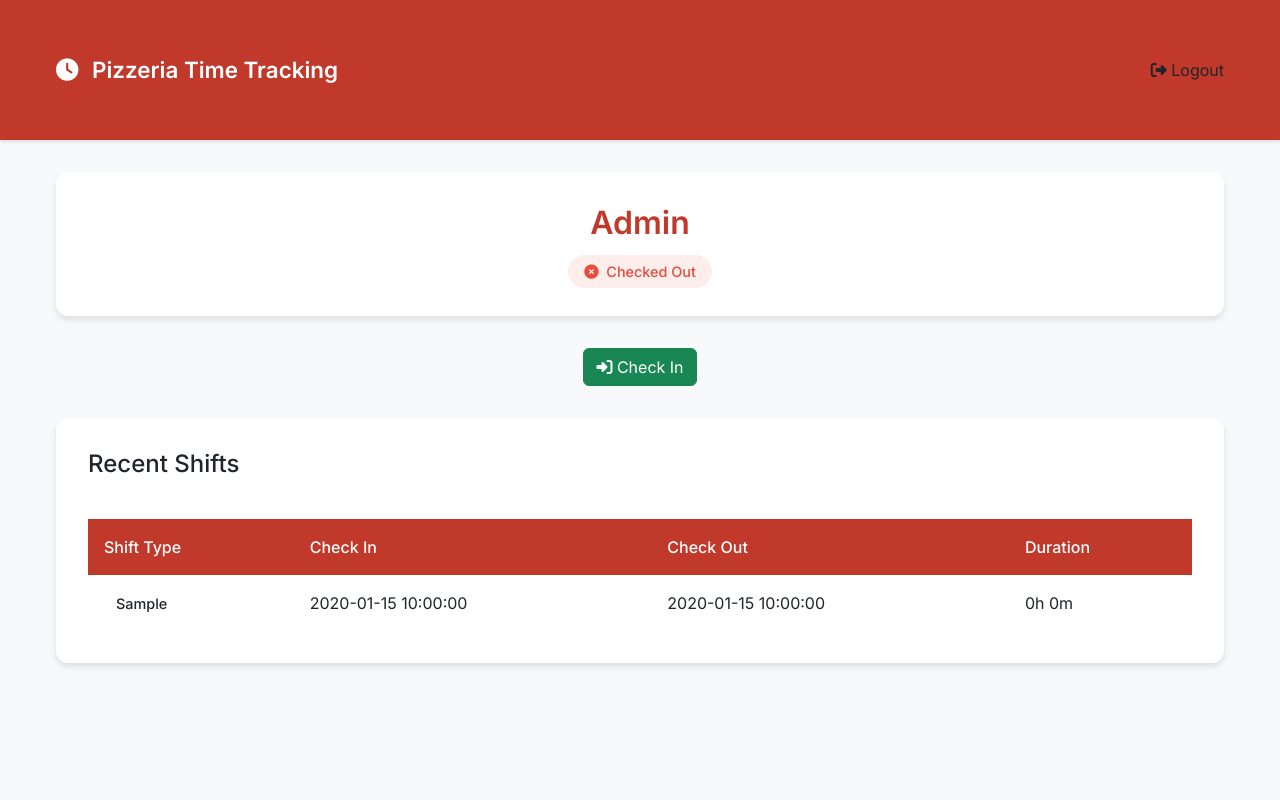
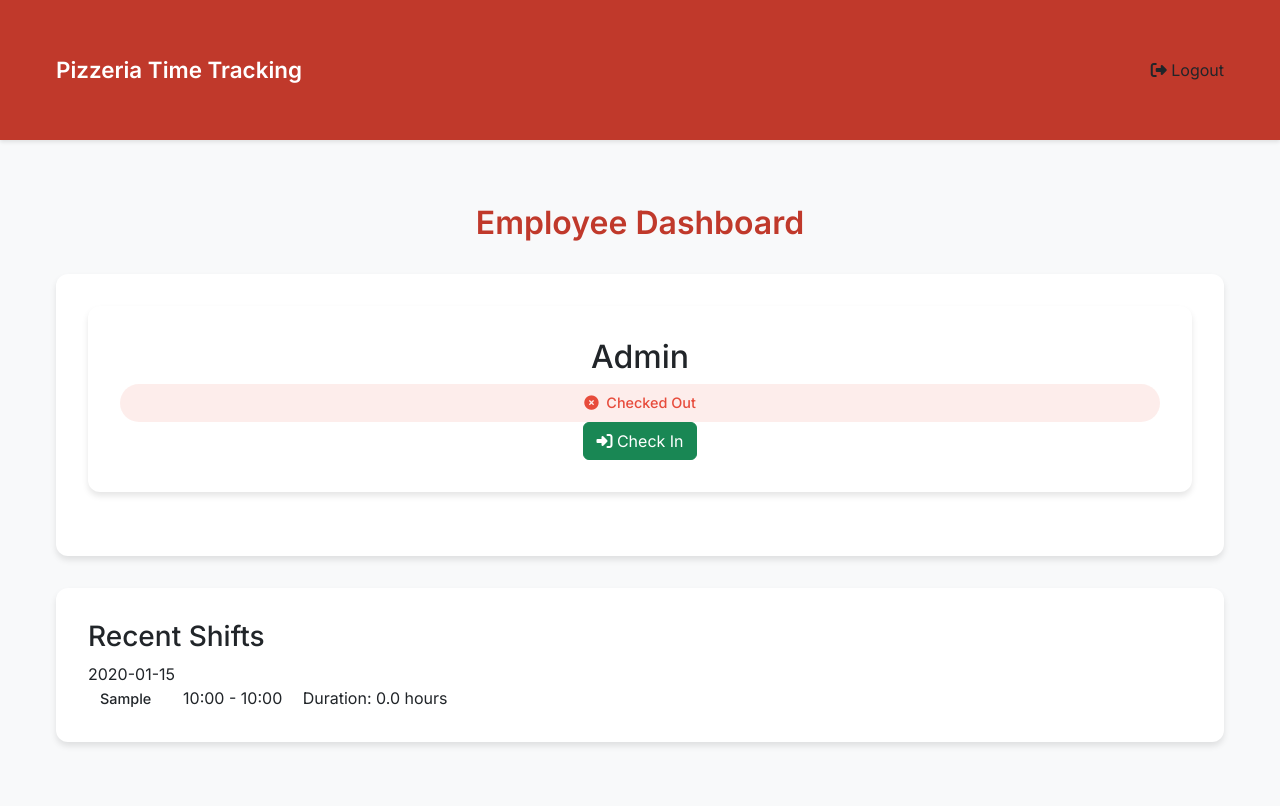
Before and after one commit to Andihoxhajj/Py-pizza, a Flask app: template templates/employee_dashboard.html in a window 1280 px wide. Before the commit the page ends 669 px from the top, so only its background shows below. Run offline with Flask 3, Linux system fonts and the light colour scheme; the template is opened without the code that fills it: values that come from a table or form of the project are taken from there, others are empty; tables that the repository leaves empty hold one stand-in row (values such as "Sample post").

Commit message:
Initial commit: Pizzeria Time Tracking System

```diff
--- a/app.py
+++ b/app.py
@@ -71,13 +71,6 @@ def validate_check_in(employee):
 
     if ongoing_shift:
         return False, "You have an ongoing shift"
-
-    # Check if within valid shift hours
-    current_time = datetime.now().time()
-    shift_hours = get_shift_hours()
-
-    if not (shift_hours['start'] <= current_time <= shift_hours['end']):
-        return False, f"Outside of shift hours ({shift_hours['start'].strftime('%I:%M %p')} - {shift_hours['end'].strftime('%I:%M %p')})"
 
     return True, "Can check in"
 
@@ -173,7 +166,14 @@ def employee_dashboard():
 @app.route('/admin/dashboard')
 @admin_required
 def admin_dashboard():
-    checked_in_employees = Employee.query.filter_by(checked_in=True).all()
+    # Get all checked-in employees with their latest check-in time
+    checked_in_employees = db.session.query(Employee).filter(Employee.checked_in == True).all()
+
+    # Debug print
+    print("\nChecked-in employees:")
+    for emp in checked_in_employees:
+        print(f"Employee: {emp.name}, Check-in time: {emp.check_in_time}, Shift: {emp.shift_type}")
+
     return render_template('admin_dashboard.html', checked_in_employees=checked_in_employees)
 
 @app.route('/admin/employees')
@@ -274,7 +274,14 @@ def export_shifts():
     # Base query
     query = Shift.query
 
-    # Apply date filters if provided
+    # If no dates specified, default to current month
+    if not start_date and not end_date:
+        today = datetime.now()
+        start_date = today.replace(day=1).strftime('%Y-%m-%d')
+        end_date = (today.replace(day=1) + timedelta(days=32)).replace(day=1) - timedelta(days=1)
+        end_date = end_date.strftime('%Y-%m-%d')
+
+    # Apply date filters
     if start_date:
         start_datetime = datetime.strptime(start_date, '%Y-%m-%d')
         query = query.filter(Shift.check_in_time >= start_datetime)
@@ -315,37 +322,58 @@ def export_shifts():
             worksheet.set_column(i, i, max_length)
 
     output.seek(0)
+
+    # Create filename with date range
+    filename = f'shifts_{start_date}_to_{end_date}.xlsx' if start_date and end_date else f'shifts_{datetime.now().strftime("%Y-%m")}.xlsx'
+
     return send_file(
         output,
         mimetype='application/vnd.openxmlformats-officedocument.spreadsheetml.sheet',
         as_attachment=True,
-        download_name=f'shifts_{datetime.now().strftime("%Y%m%d_%H%M%S")}.xlsx'
+        download_name=filename
     )
 
 @app.route('/check-in', methods=['POST'])
 @login_required
 def check_in():
-    employee = Employee.query.get(session['employee_id'])
+    try:
+        employee = Employee.query.get(session['employee_id'])
+        print(f"Attempting check-in for employee: {employee.name}")
 
-    can_check_in, message = validate_check_in(employee)
-    if not can_check_in:
-        return jsonify({'success': False, 'message': message})
+        can_check_in, message = validate_check_in(employee)
+        print(f"Can check in: {can_check_in}, Message: {message}")
 
-    shift_type = get_shift_type()
-    employee.checked_in = True
-    employee.check_in_time = datetime.utcnow()
-    employee.shift_type = shift_type
+        if not can_check_in:
+            return jsonify({'success': False, 'message': message})
 
-    # Create new shift
-    shift = Shift(
-        employee_id=employee.id,
-        shift_type=shift_type
-    )
+        shift_type = get_shift_type()
+        current_time = datetime.utcnow()
 
-    db.session.add(shift)
-    db.session.commit()
+        # Update employee status
+        employee.checked_in = True
+        employee.check_in_time = current_time
+        employee.shift_type = shift_type
 
-    return jsonify({'success': True})
+        # Create new shift
+        shift = Shift(
+            employee_id=employee.id,
+            check_in_time=current_time,
+            shift_type=shift_type
+        )
+
+        db.session.add(shift)
+        db.session.commit()
+
+        # Verify the update
+        db.session.refresh(employee)
+        print(f"Employee check-in status after update: {employee.checked_in}")
+        print(f"Employee check-in time after update: {employee.check_in_time}")
+
+        return jsonify({'success': True})
+    except Exception as e:
+        db.session.rollback()
+        print(f"Error during check-in: {str(e)}")
+        return jsonify({'success': False, 'message': 'Error during check-in'})
 
 @app.route('/check-out', methods=['POST'])
 @login_required
@@ -400,14 +428,17 @@ def admin_check_out(employee_id):
 @app.route('/status')
 @login_required
 def status():
+    # Get all employees
     employees = Employee.query.all()
-    return jsonify([{
+    status_data = [{
         'id': emp.id,
         'name': emp.name,
         'checked_in': emp.checked_in,
         'check_in_time': emp.check_in_time.strftime('%Y-%m-%d %H:%M:%S') if emp.check_in_time else None,
         'shift_type': emp.shift_type
-    } for emp in employees])
+    } for emp in employees]
+    print(f"Status data: {status_data}")
+    return jsonify(status_data)
 
 @app.route('/admin/shifts/weekend-hours')
 @admin_required
@@ -425,27 +456,22 @@ def weekend_hours():
         # Check if shift is on weekend
         if shift.check_in_time.weekday() >= 5:  # Saturday (5) or Sunday (6)
             employee_name = shift.employee.name
-
             # Calculate shift duration
             if shift.check_out_time:
                 duration = (shift.check_out_time - shift.check_in_time).total_seconds() / 3600
             else:
                 # For ongoing shifts, calculate until now
                 duration = (datetime.utcnow() - shift.check_in_time).total_seconds() / 3600
-
             # Update total hours
             weekend_hours['total_hours'] += duration
-
             # Update employee hours
             if employee_name not in weekend_hours['employees']:
                 weekend_hours['employees'][employee_name] = 0
             weekend_hours['employees'][employee_name] += duration
-
     # Round all hours to 2 decimal places
     weekend_hours['total_hours'] = round(weekend_hours['total_hours'], 2)
     for employee in weekend_hours['employees']:
         weekend_hours['employees'][employee] = round(weekend_hours['employees'][employee], 2)
-
     return jsonify(weekend_hours)
 
 @app.route('/admin/shifts/weekend-hours/export')
@@ -562,5 +588,51 @@ def export_weekend_hours():
 
 if __name__ == '__main__':
     with app.app_context():
-        db.create_all()  # Only create tables if they don't exist
+        # Drop all tables and recreate them
+        db.drop_all()
+        db.create_all()
+
+        # Create admin user
+        admin = Employee(
+            name='Admin',
+            pin=generate_password_hash('1234'),
+            is_admin=True
+        )
+        db.session.add(admin)
+
+        # Create workers
+        workers = [
+            {
+                'name': 'John Smith',
+                'pin': '1111',
+                'is_admin': False
+            },
+            {
+                'name': 'Sarah Johnson',
+                'pin': '2222',
+                'is_admin': False
+            },
+            {
+                'name': 'Mike Wilson',
+                'pin': '3333',
+                'is_admin': False
+            },
+            {
+                'name': 'Emma Davis',
+                'pin': '4444',
+                'is_admin': False
+            }
+        ]
+
+        for worker_data in workers:
+            worker = Employee(
+                name=worker_data['name'],
+                pin=generate_password_hash(worker_data['pin']),
+                is_admin=worker_data['is_admin']
+            )
+            db.session.add(worker)
+
+        db.session.commit()
+        print("Created admin user and workers")
+
     app.run(debug=True, port=5000)
--- a/requirements.txt
+++ b/requirements.txt
@@ -1,5 +1,5 @@
 Flask==3.0.2
 Flask-SQLAlchemy==3.1.1
-Flask-Login==0.6.3
-python-dotenv==1.0.1
+pandas==2.2.1
+xlsxwriter==3.1.9
 Werkzeug==3.0.1
--- a/templates/employee_dashboard.html
+++ b/templates/employee_dashboard.html
@@ -183,7 +183,6 @@
     <nav class="navbar navbar-expand-lg navbar-dark">
         <div class="container">
             <a class="navbar-brand" href="/">
-                <i class="fas fa-clock me-2"></i>
                 Pizzeria Time Tracking
             </a>
             <div class="d-flex">
@@ -196,108 +195,88 @@
     </nav>
 
     <div class="container">
-        <div class="employee-info" data-employee-id="{{ employee.id }}">
-            <h1 class="employee-name">{{ employee.name }}</h1>
-            <div class="employee-status">
-                {% if employee.checked_in %}
-                    <span class="status-badge checked-in">
-                        <i class="fas fa-check-circle me-1"></i>
-                        Checked In
-                    </span>
-                {% else %}
-                    <span class="status-badge checked-out">
-                        <i class="fas fa-times-circle me-1"></i>
-                        Checked Out
-                    </span>
-                {% endif %}
+        <h1 class="page-title">Employee Dashboard</h1>
+
+        <div class="card">
+            <div class="card-body">
+                <div class="employee-info">
+                    <h2>{{ employee.name }}</h2>
+                    {% if employee.checked_in %}
+                        <div class="status-badge checked-in">
+                            <i class="fas fa-check-circle me-1"></i>
+                            Checked In
+                        </div>
+                        <div class="shift-info">
+                            <span class="shift-type {{ employee.shift_type }}">
+                                {{ employee.shift_type|title }} Shift
+                            </span>
+                            <span class="ms-3">
+                                Since: {{ employee.check_in_time.strftime('%H:%M:%S') }}
+                            </span>
+                            <span class="ms-3">
+                                Planned Hours: {{ employee.planned_hours }}
+                            </span>
+                        </div>
+                        <button class="btn btn-danger check-out-btn">
+                            <i class="fas fa-sign-out-alt"></i>
+                            Check Out
+                        </button>
+                    {% else %}
+                        <div class="status-badge checked-out">
+                            <i class="fas fa-times-circle me-1"></i>
+                            Checked Out
+                        </div>
+                        <div class="check-in-form">
+                            <button class="btn btn-success check-in-btn">
+                                <i class="fas fa-sign-in-alt"></i>
+                                Check In
+                            </button>
+                        </div>
+                    {% endif %}
+                </div>
             </div>
         </div>
 
-        <div class="shift-buttons">
-            {% if not employee.checked_in %}
-                <button class="btn btn-success check-in-btn">
-                    <i class="fas fa-sign-in-alt"></i>
-                    Check In
-                </button>
-            {% else %}
-                <button class="btn btn-danger check-out-btn">
-                    <i class="fas fa-sign-out-alt"></i>
-                    Check Out
-                </button>
-            {% endif %}
-        </div>
-
-        <div class="card">
+        <div class="card mt-4">
             <div class="card-body">
-                <h2 class="h4 mb-4">Recent Shifts</h2>
-                <div class="table-responsive">
-                    <table class="shifts-table">
-                        <thead>
-                            <tr>
-                                <th>Shift Type</th>
-                                <th>Check In</th>
-                                <th>Check Out</th>
-                                <th>Duration</th>
-                            </tr>
-                        </thead>
-                        <tbody>
-                            {% for shift in shifts %}
-                            <tr>
-                                <td>
+                <h3>Recent Shifts</h3>
+                {% if shifts %}
+                    <div class="shifts-list">
+                        {% for shift in shifts %}
+                            <div class="shift-card">
+                                <div class="shift-date">
+                                    {{ shift.check_in_time.strftime('%Y-%m-%d') }}
+                                </div>
+                                <div class="shift-details">
                                     <span class="shift-type {{ shift.shift_type }}">
                                         {{ shift.shift_type|title }}
                                     </span>
-                                </td>
-                                <td>{{ shift.check_in_time.strftime('%Y-%m-%d %H:%M:%S') }}</td>
-                                <td>
+                                    <span class="ms-3">
+                                        {{ shift.check_in_time.strftime('%H:%M') }} -
+                                        {% if shift.check_out_time %}
+                                            {{ shift.check_out_time.strftime('%H:%M') }}
+                                        {% else %}
+                                            Ongoing
+                                        {% endif %}
+                                    </span>
                                     {% if shift.check_out_time %}
-                                        {{ shift.check_out_time.strftime('%Y-%m-%d %H:%M:%S') }}
-                                    {% else %}
-                                        <span class="text-warning">Not checked out</span>
+                                        <span class="ms-3">
+                                            Duration: {{ ((shift.check_out_time - shift.check_in_time).total_seconds() / 3600)|round(1) }} hours
+                                        </span>
                                     {% endif %}
-                                </td>
-                                <td>
-                                    {% if shift.check_out_time %}
-                                        {{ (shift.check_out_time - shift.check_in_time).total_seconds()|int // 3600 }}h
-                                        {{ ((shift.check_out_time - shift.check_in_time).total_seconds()|int % 3600) // 60 }}m
-                                    {% else %}
-                                        <span class="text-warning">Ongoing</span>
-                                    {% endif %}
-                                </td>
-                            </tr>
-                            {% endfor %}
-                        </tbody>
-                    </table>
-                </div>
+                                </div>
+                            </div>
+                        {% endfor %}
+                    </div>
+                {% else %}
+                    <p class="text-muted">No recent shifts</p>
+                {% endif %}
             </div>
         </div>
     </div>
 
     <script src="https://cdn.jsdelivr.net/npm/bootstrap@5.3.0/dist/js/bootstrap.bundle.min.js"></script>
     <script>
-        function formatTime(date) {
-            return new Date(date).toLocaleTimeString();
-        }
-
-        function updateStatus() {
-            fetch('/status')
-                .then(response => response.json())
-                .then(data => {
-                    const employeeId = document.querySelector('.employee-info').getAttribute('data-employee-id');
-                    const employee = data.find(emp => emp.id === parseInt(employeeId));
-                    if (employee) {
-                        const statusBadge = document.querySelector('.status-badge');
-                        if (employee.checked_in) {
-                            statusBadge.className = 'status-badge checked-in';
-                            statusBadge.innerHTML = '<i class="fas fa-check-circle me-1"></i> Checked In';
-                        } else {
-                            statusBadge.className = 'status-badge checked-out';
-                            statusBadge.innerHTML = '<i class="fas fa-times-circle me-1"></i> Checked Out';
-                        }
-                    }
-                });
-        }
-
         document.querySelector('.check-in-btn')?.addEventListener('click', function() {
             fetch('/check-in', {
                 method: 'POST',
@@ -311,27 +290,35 @@
                 if (data.success) {
                     location.reload();
                 } else {
-                    alert(data.message);
+                    alert(data.message || 'Error checking in');
                 }
+            })
+            .catch(error => {
+                console.error('Error:', error);
+                alert('Error checking in');
             });
         });
 
         document.querySelector('.check-out-btn')?.addEventListener('click', function() {
             fetch('/check-out', {
-                method: 'POST'
+                method: 'POST',
+                headers: {
+                    'Content-Type': 'application/json'
+                }
             })
             .then(response => response.json())
             .then(data => {
                 if (data.success) {
                     location.reload();
                 } else {
-                    alert(data.message);
+                    alert(data.message || 'Error checking out');
                 }
+            })
+            .catch(error => {
+                console.error('Error:', error);
+                alert('Error checking out');
             });
         });
-
-        // Update status every 30 seconds
-        setInterval(updateStatus, 30000);
     </script>
 </body>
 </html>
```
Also changed, not shown: templates/admin_dashboard.html (+6 -54 lines), templates/view_shifts.html (+23 -6 lines), README.md, instance/pizzeria.db, 1 other file.
